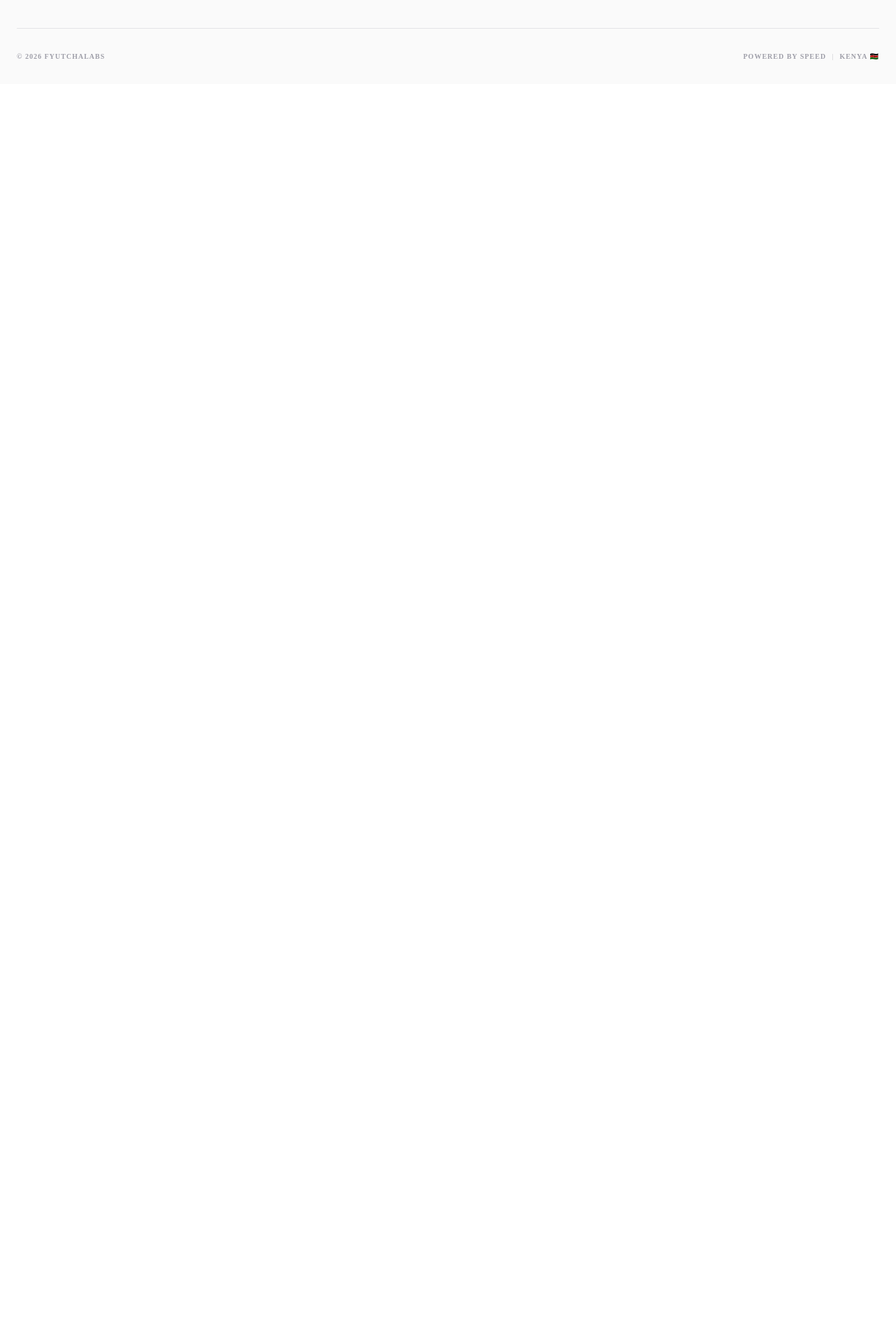
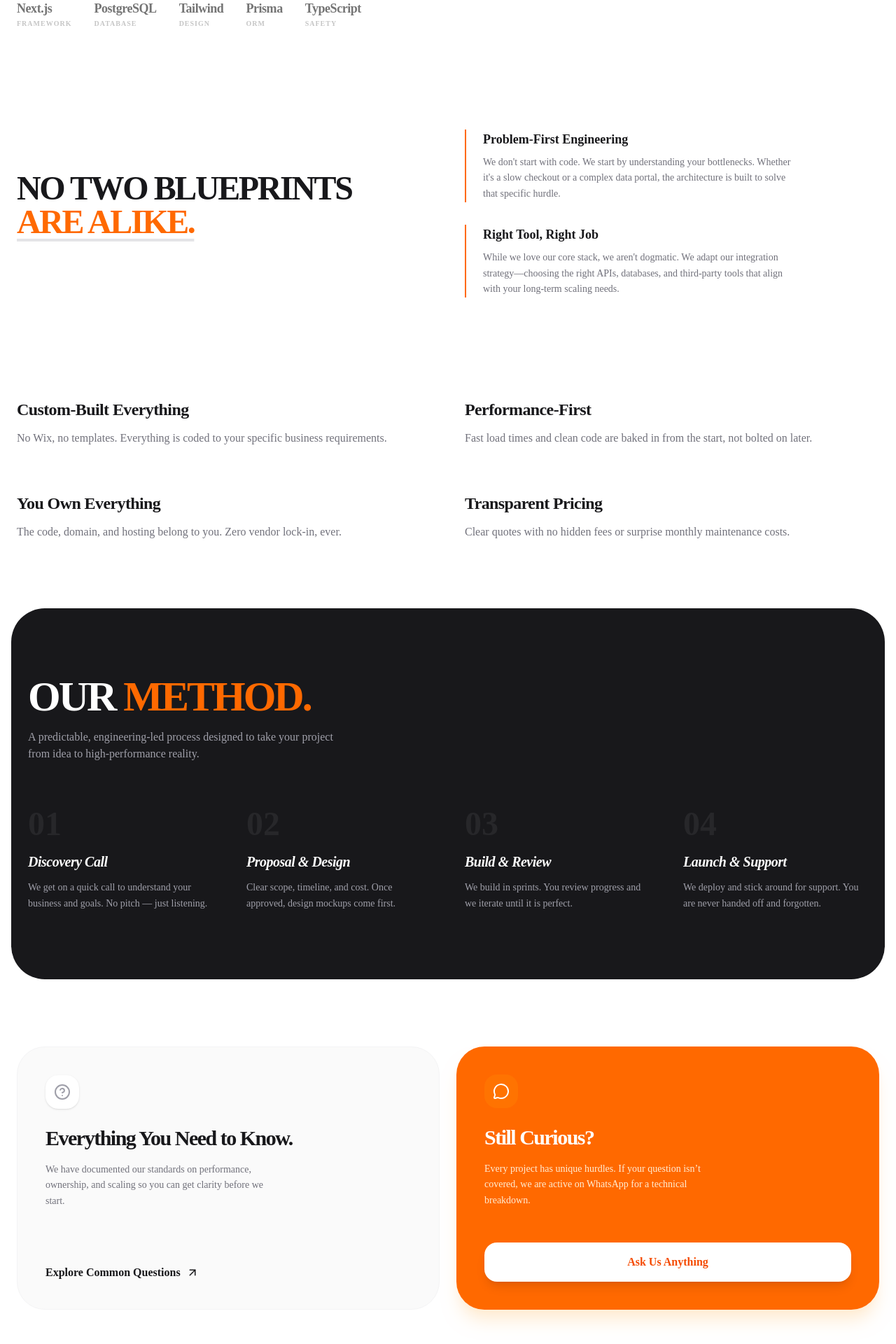
Before and after one commit to Captain-Carl-Larc/buyload, a Next.js app: page /about in a window 1280 px wide. Shown: the part 680-2600 px from the top of the page at 70% size. Before the commit the page ends 800 px from the top, so only its background shows below. Built offline with nearby package versions, Linux system fonts and the light colour scheme.

Commit message:
about page made

```diff
--- a/src/app/(public)/about/page.tsx
+++ b/src/app/(public)/about/page.tsx
@@ -1,10 +1,36 @@
+import AboutHero from "@/components/public/about/AboutHero";
+import TechStack from "@/components/public/about/TechStack";
+import Approach from "@/components/public/about/Approach";
+import Pillars from "@/components/public/about/Pillars";
+import Process from "@/components/public/about/Process";
+import KnowledgeBase from "@/components/public/about/KnowledgeBase";
+
+export const metadata = {
+  title: "About Fyutchalabs | Technical Growth & Performance Engineering",
+  description: "Learn how Fyutchalabs engineers high-performance digital infrastructure for brands that prioritize speed, ownership, and growth.",
+};
+
 export default function AboutPage() {
   return (
-    <div className="mx-auto px-6 py-20 max-w-4xl">
-      <h1 className="mb-6 font-bold text-4xl">About Buyload</h1>
-      <p className="text-zinc-600 text-lg leading-relaxed">
-        We are a software company based in Kenya, specializing in creating high-performance websites and digital marketing strategies for local entrepreneurs.
-      </p>
+    <div className="flex flex-col gap-24 py-12 animate-in duration-700 fade-in">
+
+      {/* 01. The Hook - Establishing Authority */}
+      <AboutHero />
+
+      {/* 02. The Proof - Showcasing the Stack */}
+      <TechStack />
+    {/* 02.5 The Approach - Explaining how we work differently */}
+      <Approach />
+
+      {/* 03. The Ethics - Why Ownership & Performance Matter */}
+      <Pillars />
+
+      {/* 04. The Safety - How we deliver result without friction */}
+      <Process />
+
+      {/* 05. The Bridge - Self-service FAQs or Direct WhatsApp access */}
+      <KnowledgeBase />
+
     </div>
-  )
+  );
 }
--- /dev/null
+++ b/src/components/public/about/AboutHero.tsx
@@ -0,0 +1,21 @@
+import { siteConfig } from "@/core/config/site";
+
+export default function AboutHero() {
+  return (
+    <section className="px-6 pt-16 md:pt-24">
+      <div className="mx-auto pb-20 border-zinc-100 border-b max-w-7xl">
+        <div className="max-w-4xl">
+          <h1 className="mb-8 font-black text-zinc-900 text-6xl md:text-8xl leading-[0.85] tracking-tighter">
+            Engineering <br />
+            <span className="text-orange-500 text-5xl md:text-7xl">Digital Velocity.</span>
+          </h1>
+          <p className="font-medium text-zinc-500 text-xl md:text-2xl leading-relaxed">
+            At {siteConfig.name}, we don't build generic websites. We engineer
+            custom digital infrastructure for brands that prioritize
+            performance, ownership, and long-term growth.
+          </p>
+        </div>
+      </div>
+    </section>
+  );
+}
--- /dev/null
+++ b/src/components/public/about/Approach.tsx
@@ -0,0 +1,37 @@
+export default function Approach() {
+  const philosophies = [
+    {
+      title: "Problem-First Engineering",
+      desc: "We don't start with code. We start by understanding your bottlenecks. Whether it's a slow checkout or a complex data portal, the architecture is built to solve that specific hurdle."
+    },
+    {
+      title: "Right Tool, Right Job",
+      desc: "While we love our core stack, we aren't dogmatic. We adapt our integration strategy—choosing the right APIs, databases, and third-party tools that align with your long-term scaling needs."
+    }
+  ];
+
+  return (
+    <section className="px-6 py-12">
+      <div className="mx-auto max-w-7xl">
+        <div className="items-center gap-12 grid grid-cols-1 md:grid-cols-2">
+          <div>
+            <h2 className="mb-6 font-black text-zinc-900 text-3xl md:text-5xl uppercase tracking-tighter">
+              No Two Blueprints <br />
+              <span className="text-orange-500 decoration-zinc-200 underline underline-offset-8">Are Alike.</span>
+            </h2>
+          </div>
+          <div className="space-y-8">
+            {philosophies.map((item) => (
+              <div key={item.title} className="pl-6 border-orange-500 border-l-2">
+                <h4 className="mb-2 font-bold text-zinc-900 text-lg">{item.title}</h4>
+                <p className="max-w-md text-zinc-500 text-sm leading-relaxed">
+                  {item.desc}
+                </p>
+              </div>
+            ))}
+          </div>
+        </div>
+      </div>
+    </section>
+  );
+}
--- /dev/null
+++ b/src/components/public/about/KnowledgeBase.tsx
@@ -0,0 +1,58 @@
+import Link from "next/link";
+import { MessageCircle, HelpCircle, ArrowUpRight } from "lucide-react";
+import { siteConfig } from "@/core/config/site";
+
+export default function KnowledgeBase() {
+  return (
+    <section className="px-6 pb-24">
+      <div className="gap-6 grid grid-cols-1 md:grid-cols-2 mx-auto max-w-7xl">
+
+        {/* LEFT: SELF-SERVICE (FAQ) */}
+        <div className="group flex flex-col justify-between bg-zinc-50 p-10 border border-zinc-100 rounded-[2.5rem]">
+          <div>
+            <div className="flex justify-center items-center bg-white shadow-sm mb-6 rounded-2xl w-12 h-12">
+              <HelpCircle className="text-zinc-400" size={24} />
+            </div>
+            <h3 className="mb-4 font-black text-zinc-900 text-3xl tracking-tighter">
+              Everything You Need to Know.
+            </h3>
+            <p className="max-w-xs text-zinc-500 text-sm leading-relaxed">
+              We have documented our standards on performance, ownership, and scaling so you can get clarity before we start.
+            </p>
+          </div>
+          <Link
+            href="/faqs"
+            className="group flex items-center gap-2 mt-12 font-bold text-zinc-900 hover:text-orange-500 transition-colors"
+          >
+            Explore Common Questions
+            <ArrowUpRight size={18} className="transition-transform group-hover:-translate-y-1 group-hover:translate-x-1" />
+          </Link>
+        </div>
+
+        {/* RIGHT: DIRECT ACCESS (WHATSAPP) */}
+        <div className="flex flex-col justify-between bg-orange-500 shadow-orange-100 shadow-xl p-10 rounded-[2.5rem] text-white">
+          <div>
+            <div className="flex justify-center items-center bg-orange-400/30 mb-6 rounded-2xl w-12 h-12">
+              <MessageCircle className="text-white" size={24} />
+            </div>
+            <h3 className="mb-4 font-black text-3xl tracking-tighter">
+              Still Curious?
+            </h3>
+            <p className="max-w-xs text-orange-100 text-sm leading-relaxed">
+              Every project has unique hurdles. If your question isn’t covered, we are active on WhatsApp for a technical breakdown.
+            </p>
+          </div>
+          <a
+            href={siteConfig.links.whatsapp}
+            target="_blank"
+            rel="noopener noreferrer"
+            className="bg-white hover:bg-zinc-900 shadow-lg mt-12 px-6 py-4 rounded-2xl font-black text-orange-600 hover:text-white text-center transition-all"
+          >
+            Ask Us Anything
+          </a>
+        </div>
+
+      </div>
+    </section>
+  );
+}
--- /dev/null
+++ b/src/components/public/about/Pillars.tsx
@@ -0,0 +1,25 @@
+export default function Pillars() {
+  const reasons = [
+    { title: "Custom-Built Everything", desc: "No Wix, no templates. Everything is coded to your specific business requirements." },
+    { title: "Performance-First", desc: "Fast load times and clean code are baked in from the start, not bolted on later." },
+    { title: "You Own Everything", desc: "The code, domain, and hosting belong to you. Zero vendor lock-in, ever." },
+    { title: "Transparent Pricing", desc: "Clear quotes with no hidden fees or surprise monthly maintenance costs." },
+  ];
+
+  return (
+    <section className="px-6">
+      <div className="gap-x-12 gap-y-16 grid grid-cols-1 md:grid-cols-2 mx-auto max-w-7xl">
+        {reasons.map((item) => (
+          <div key={item.title} className="space-y-3">
+            <h3 className="font-black text-zinc-900 text-2xl tracking-tight">
+              {item.title}
+            </h3>
+            <p className="text-zinc-500 text-sm md:text-base leading-relaxed">
+              {item.desc}
+            </p>
+          </div>
+        ))}
+      </div>
+    </section>
+  );
+}
--- /dev/null
+++ b/src/components/public/about/Process.tsx
@@ -0,0 +1,55 @@
+export default function Process() {
+  const steps = [
+    {
+      number: "01",
+      title: "Discovery Call",
+      description: "We get on a quick call to understand your business and goals. No pitch — just listening.",
+    },
+    {
+      number: "02",
+      title: "Proposal & Design",
+      description: "Clear scope, timeline, and cost. Once approved, design mockups come first.",
+    },
+    {
+      number: "03",
+      title: "Build & Review",
+      description: "We build in sprints. You review progress and we iterate until it is perfect.",
+    },
+    {
+      number: "04",
+      title: "Launch & Support",
+      description: "We deploy and stick around for support. You are never handed off and forgotten.",
+    },
+  ];
+
+  return (
+    <section className="bg-zinc-900 mx-4 px-6 py-24 rounded-[3rem] text-white">
+      <div className="mx-auto max-w-7xl">
+        <div className="mb-16">
+          <h2 className="font-black text-4xl md:text-6xl uppercase tracking-tighter">
+            Our <span className="text-orange-500">Method.</span>
+          </h2>
+          <p className="mt-4 max-w-md text-zinc-400">
+            A predictable, engineering-led process designed to take your project from idea to high-performance reality.
+          </p>
+        </div>
+
+        <div className="gap-12 grid grid-cols-1 md:grid-cols-2 lg:grid-cols-4">
+          {steps.map((step) => (
+            <div key={step.number} className="group">
+              <div className="mb-4 font-black text-zinc-800 group-hover:text-orange-500 text-5xl transition-colors">
+                {step.number}
+              </div>
+              <h3 className="mb-3 font-bold text-xl italic tracking-tight">
+                {step.title}
+              </h3>
+              <p className="text-zinc-400 text-sm leading-relaxed">
+                {step.description}
+              </p>
+            </div>
+          ))}
+        </div>
+      </div>
+    </section>
+  );
+}
--- /dev/null
+++ b/src/components/public/about/TechStack.tsx
@@ -0,0 +1,26 @@
+export default function TechStack() {
+  const stack = [
+    { name: "Next.js", role: "Framework" },
+    { name: "PostgreSQL", role: "Database" },
+    { name: "Tailwind", role: "Design" },
+    { name: "Prisma", role: "ORM" },
+    { name: "TypeScript", role: "Safety" },
+  ];
+
+  return (
+    <section className="px-6">
+      <div className="flex flex-wrap gap-4 md:gap-8 opacity-60 grayscale hover:grayscale-0 mx-auto max-w-7xl transition-all">
+        {stack.map((item) => (
+          <div key={item.name} className="flex flex-col">
+            <span className="font-black text-zinc-900 text-lg tracking-tight">
+              {item.name}
+            </span>
+            <span className="font-bold text-[10px] text-zinc-400 uppercase tracking-widest">
+              {item.role}
+            </span>
+          </div>
+        ))}
+      </div>
+    </section>
+  );
+}
```
